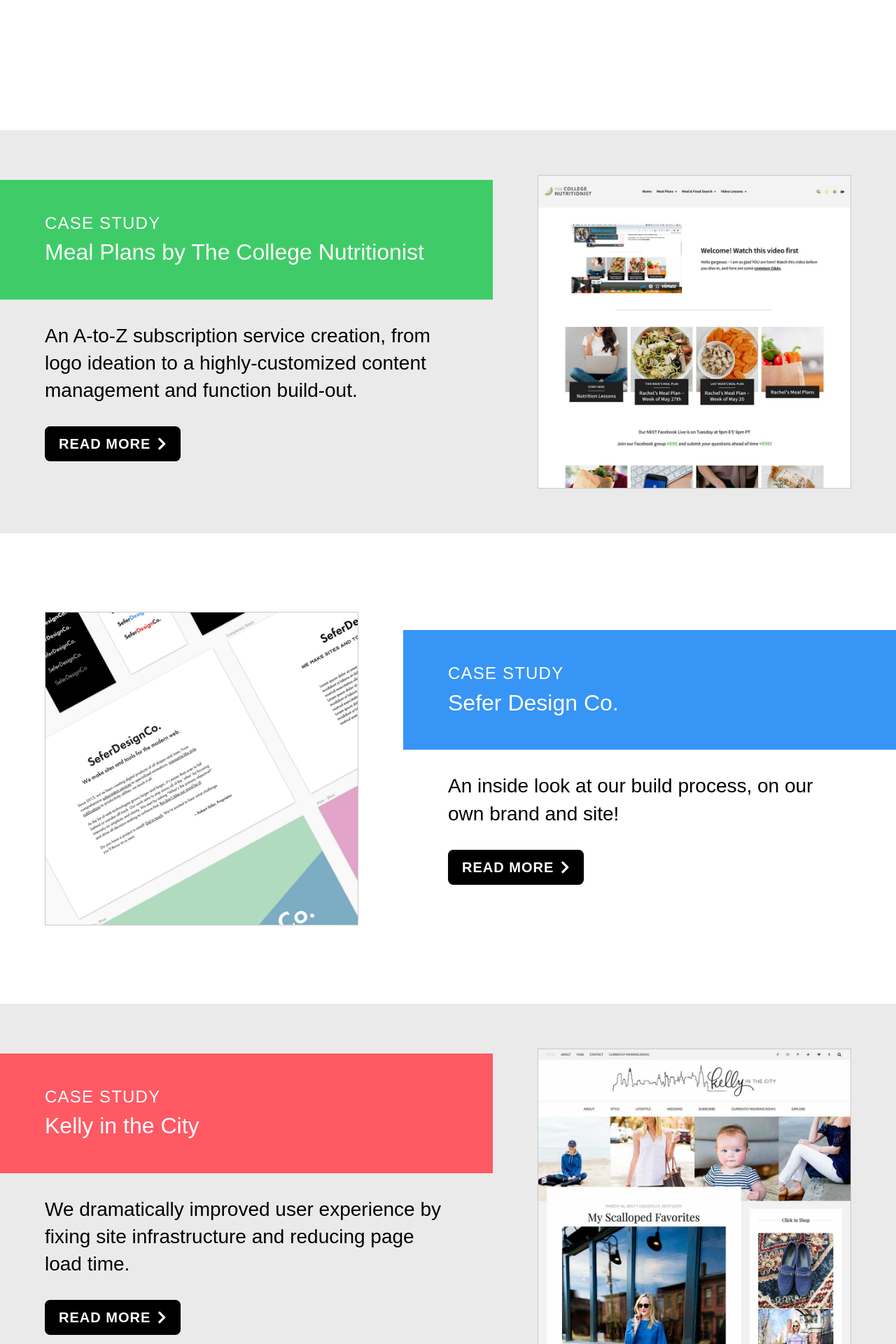
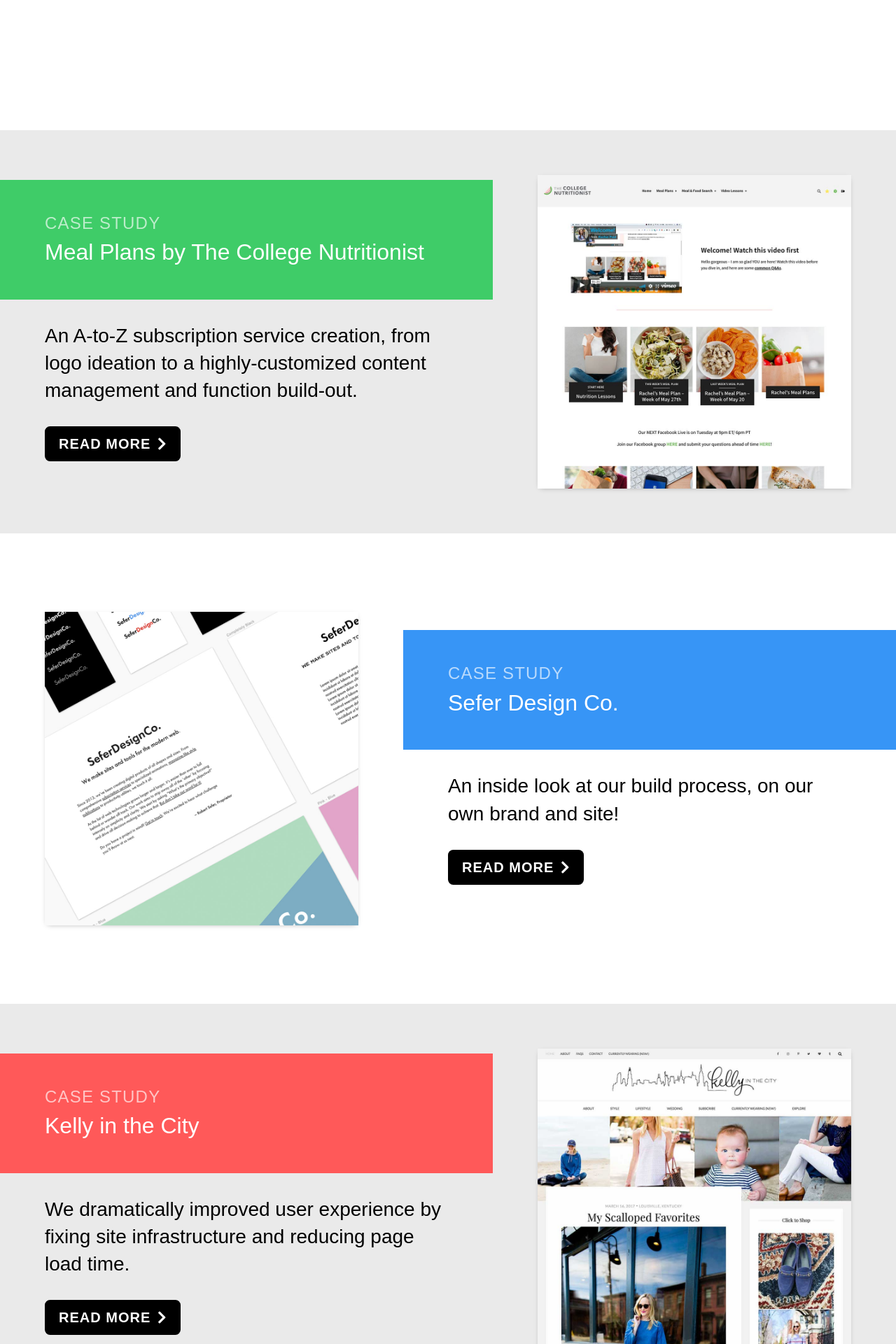
Before and after one commit to SeferDesign/seferdesign.com, a Jekyll site: the page built from index.html, in a window 1280 px wide. Shown: the part 746-2666 px from the top of the page at 70% size. Built offline with Jekyll 4.4.1, drawn with Linux system fonts in a browser that asks for light colours; some web fonts are replaced.

Commit message:
UI tweaks

```diff
--- a/assets/style/partials/_variables.scss
+++ b/assets/style/partials/_variables.scss
@@ -7,7 +7,11 @@
 $grey-lightest: #eaeaea;
 $green: #3fcc68;
 $blue: #3795f6;
-$red: #ff5964;
+$red: #ff5959;
+
+$green-highlight: #b7f3c9;
+$blue-highlight: #a5cefa;
+$red-highlight: #ffc7c7;
 
 $chrome-grey: $grey-lighter;
 $chrome-red: #e74c3c;
--- a/assets/style/partials/sections/_case-studies.scss
+++ b/assets/style/partials/sections/_case-studies.scss
@@ -2,16 +2,42 @@
 
 	.case-study-preview {
 
+		.case-study-preview-title {
+
+			&-label {
+				color: transparentize($white, 0.35);
+			}
+
+		}
+
 		&:nth-child(4n-3) .case-study-preview-title {
+
 			background: $green;
+
+			// &-label {
+			// 	color: $green-highlight;
+			// }
+
 		}
 
 		&:nth-child(4n-2) .case-study-preview-title {
+
 			background: $blue;
+
+			// &-label {
+			// 	color: $blue-highlight;
+			// }
+
 		}
 
 		&:nth-child(4n-1) .case-study-preview-title {
+
 			background: $red;
+
+			// &-label {
+			// 	color: $red-highlight;
+			// }
+
 		}
 
 		&:nth-child(4n) .case-study-preview-title {
@@ -50,7 +76,8 @@
 				margin: 0px auto;
 				width: 100%;
 				max-width: 30rem;
-				border: 1px solid $grey-lighter;
+				// border: 1px solid $grey-lighter;
+				box-shadow: 0px 0.125rem 0.5rem -0.25rem transparentize($black, 0.6);
 			}
 
 		}
```
Also changed, not shown: _includes/style.min.css, 1 other file.
